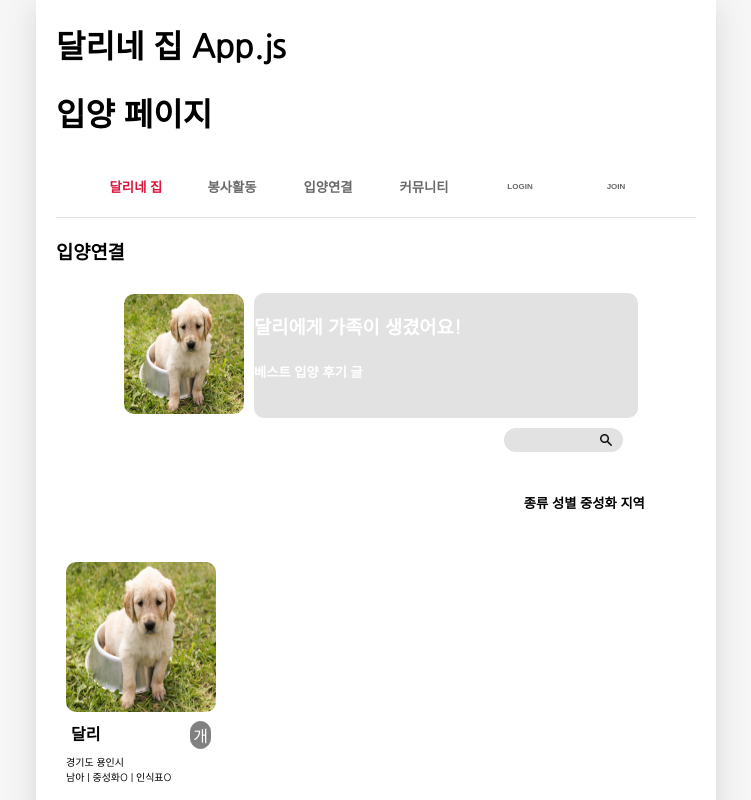
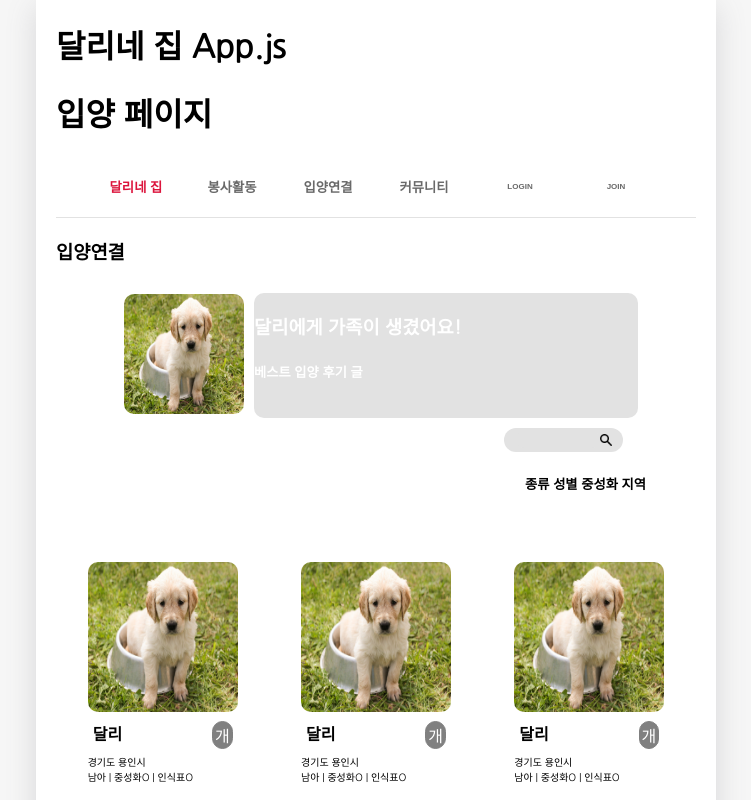
Before and after one commit to SMJin/Dali-s-House, a React (Create React App) app in the folder src/main/react-frontend/: page /adoption in a window 1280 px wide. Shown: the top 800 px of the page, without its empty margins (264-1015 px from the left). Built offline with nearby package versions, Linux system fonts and the light colour scheme.

Commit message:
EDIT react-frontend > Adoption page

```diff
--- a/src/main/react-frontend/src/pages/adoption/Adoption.js
+++ b/src/main/react-frontend/src/pages/adoption/Adoption.js
@@ -3,6 +3,7 @@ import MyHeader from "../../components/MyHeader";
 import MyImage from "../../components/MyImage";
 import SearchBox from "./SearchBox";
 import AdoptionThumbnail from "./AdoptionThumbnail";
+import MyFooter from "../../components/MyFooter";
 
 const Adoption = () => {
     return (
@@ -18,7 +19,7 @@ const Adoption = () => {
                 </div>
             </div>
             <SearchBox />
-            <div className="menu" >
+            <div className="adoption_menu" >
                 <h5>종류 성별 중성화 지역</h5>
             </div>
             <div className="adoption_thumbnail_board">
@@ -71,6 +72,8 @@ const Adoption = () => {
                 identification={true}
             />
             </div>
+
+            <MyFooter />
         </div>
     );
 }
--- a/src/main/react-frontend/src/pages/adoption/css/Adoption.css
+++ b/src/main/react-frontend/src/pages/adoption/css/Adoption.css
@@ -17,10 +17,11 @@
     width: 60%;
 }
 
-.menu {
+.adoption_menu {
     float: right;
-    margin: 3% 8%;
-    padding-left: 50%;
+    /*margin: 3% 8%;*/
+    margin-right: 50px;
+    padding-left: 60%;
 }
 
 .adoption_thumbnail_board {
```
